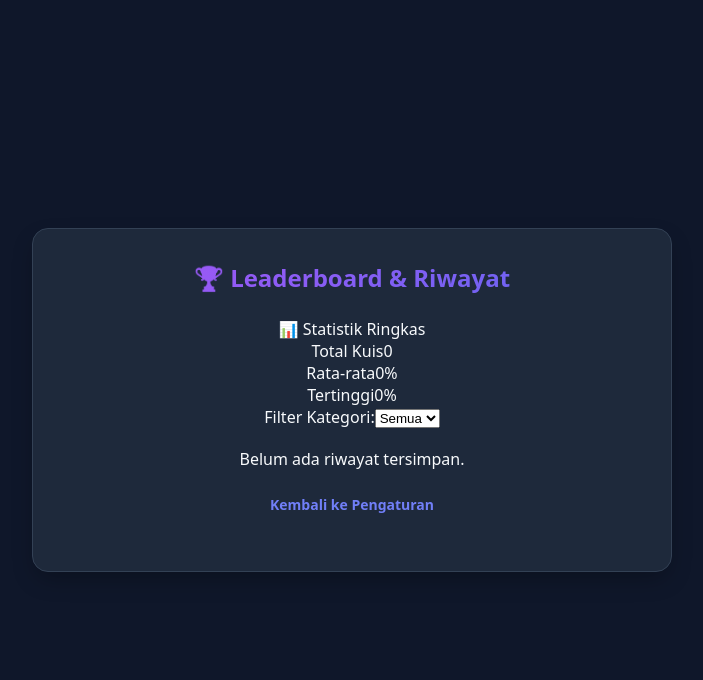
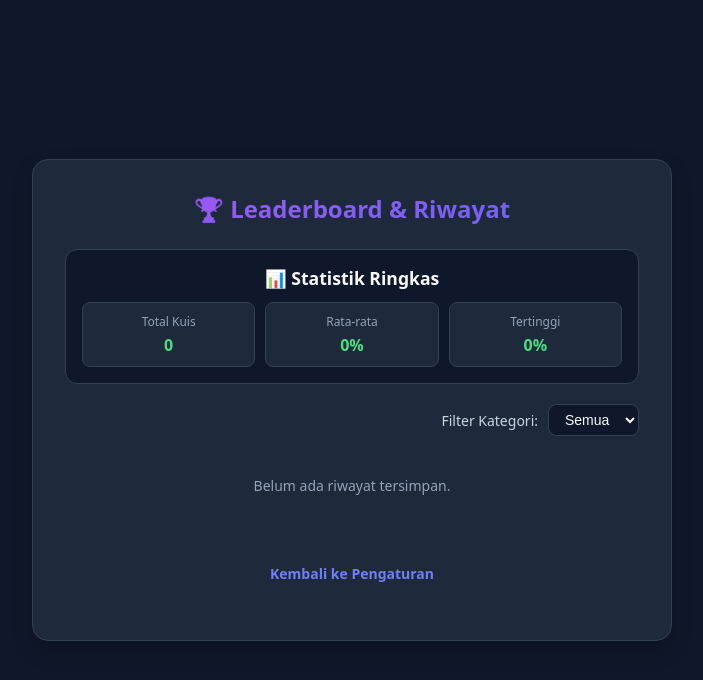
Before and after one commit to Husain-Faqih/quiz-react, a React (Vite) app: page /leaderboard in a window 1280 px wide. Shown: the top 680 px of the page, without its empty margins (288-991 px from the left). Built offline with nearby package versions, Linux system fonts and the light colour scheme.

Commit message:
update ui

```diff
--- a/src/components/Leaderboard.jsx
+++ b/src/components/Leaderboard.jsx
@@ -145,7 +145,12 @@ function Leaderboard({ history = [], onDeleteItem, onClearHistory }) {
             })}
           </ul>
         )}
+      </div>
 
+      <div className="action-footer">
+        <Link to="/" className="btn">
+          Kembali ke Pengaturan
+        </Link>
         {history.length > 0 && (
           <button
             type="button"
@@ -156,10 +161,6 @@ function Leaderboard({ history = [], onDeleteItem, onClearHistory }) {
           </button>
         )}
       </div>
-
-      <Link to="/" className="btn">
-        Kembali ke Pengaturan
-      </Link>
     </div>
   );
 }
--- a/src/style/leaderboard.css
+++ b/src/style/leaderboard.css
@@ -24,8 +24,82 @@
     font-size: 28px;
 }
 
+.stats-container {
+    background: #0f172a;
+    border: 1px solid #334155;
+    border-radius: 12px;
+    padding: 16px;
+    margin-bottom: 20px;
+}
+
+.stats-title {
+    font-size: 1.1rem;
+    font-weight: 600;
+    color: #f8fafc;
+    margin-bottom: 12px;
+}
+
+.stats-grid {
+    display: grid;
+    grid-template-columns: repeat(3, 1fr);
+    gap: 10px;
+}
+
+.stat-box {
+    background: #1e293b;
+    padding: 10px;
+    border-radius: 8px;
+    border: 1px solid #334155;
+    display: flex;
+    flex-direction: column;
+    align-items: center;
+}
+
+.stat-label {
+    font-size: 12px;
+    color: #94a3b8;
+    margin-bottom: 4px;
+}
+
+.stat-value {
+    font-size: 16px;
+    font-weight: bold;
+    color: #4ade80;
+}
+
+.filter-container {
+    display: flex;
+    align-items: center;
+    justify-content: flex-end;
+    gap: 10px;
+    margin-bottom: 15px;
+    font-size: 14px;
+    color: #cbd5e1;
+}
+
+.filter-select {
+    background: #0f172a;
+    color: #f8fafc;
+    border: 1px solid #334155;
+    border-radius: 8px;
+    padding: 6px 12px;
+    font-size: 14px;
+    outline: none;
+    cursor: pointer;
+}
+
+.filter-select:focus {
+    border-color: #717ff8;
+}
+
 .leaderboard-section {
     margin-top: 20px;
+}
+
+.empty-message {
+    color: #94a3b8;
+    font-size: 14px;
+    padding: 20px 0;
 }
 
 .history-list {
@@ -65,25 +139,59 @@
     border-radius: 4px;
 }
 
+.delete-item-btn {
+    background: transparent;
+    border: none;
+    cursor: pointer;
+    font-size: 14px;
+    opacity: 0.7;
+    transition: opacity 0.2s ease;
+}
+
+.delete-item-btn:hover {
+    opacity: 1;
+}
+
+.action-footer {
+    display: flex;
+    justify-content: space-between;
+    align-items: center;
+    margin-top: 24px;
+    gap: 16px;
+}
+
 .clear-button {
-    display: block;
-    width: 100%;
-    margin-top: 15px;
-    margin-bottom: 15px;
-    padding: 10px;
+    padding: 10px 18px;
     border: 1px solid #ef4444;
     border-radius: 10px;
-    background: transparent;
-    color: #f87171;
+    background: #f82323;
+    color: #ffffff;
     font-size: 14px;
     font-weight: bold;
     cursor: pointer;
     transition: all 0.2s ease;
+    white-space: nowrap;
 }
 
 .clear-button:hover {
-    background: #991b1b;
-    color: #ffffff;
+    background: #dc2626;
+    transform: translateY(-1px);
+}
+
+.btn-secondary {
+    color: #94a3b8;
+    text-decoration: none;
+    font-size: 14px;
+    font-weight: 600;
+    padding: 10px 0;
+    transition: all 0.2s ease;
+    display: flex;
+    align-items: center;
+    white-space: nowrap;
+}
+
+.btn-secondary:hover {
+    color: #f8fafc;
 }
 
 .btn {
@@ -107,3 +215,17 @@
     color: #ffffff;
     transform: translateY(-2px);
 }
+
+@media (max-width: 480px) {
+    .action-footer {
+        flex-direction: column-reverse;
+        gap: 12px;
+    }
+
+    .clear-button,
+    .btn-secondary {
+        width: 100%;
+        justify-content: center;
+        text-align: center;
+    }
+}
```
